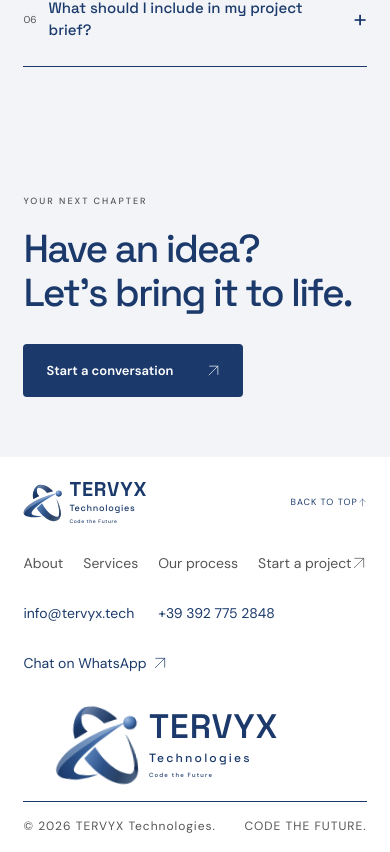
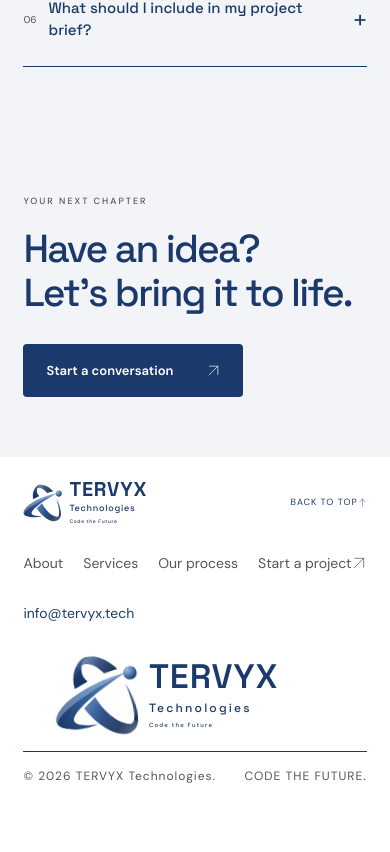
Before and after one commit to FawazAhmad3/TervyxTechnologies, a React (Vite) app in the folder Frontend/: page / in a window 390 px wide. Shown: the part 8013-8865 px from the top of the page. After the commit the page ends 8815 px from the top, so only its background shows below. Built offline with nearby package versions, Linux system fonts and the light colour scheme.

Commit message:
Remove public phone and WhatsApp contact details

```diff
--- a/Frontend/components/ContactChannels.tsx
+++ b/Frontend/components/ContactChannels.tsx
@@ -1,14 +1,9 @@
-import Icon from "./Icon";
 import contact from "../data/contact.json";
 export default function ContactChannels() {
   const c = contact.channels;
   return (
     <address className="contact-channels" aria-label={c.label}>
       <a href={c.email.href}>{c.email.label}</a>
-      <a href={c.phone.href}>{c.phone.label}</a>
-      <a href={c.whatsapp.href} target="_blank" rel="noopener noreferrer">
-        {c.whatsapp.label} <Icon name="arrow-up-right" />
-      </a>
     </address>
   );
 }
--- a/Frontend/components/ProjectForm.tsx
+++ b/Frontend/components/ProjectForm.tsx
@@ -138,13 +138,6 @@ export default function ProjectForm() {
         {(status === c.error || status === c.rateLimited) && (
           <div className="quote-contact-fallback">
             <p>{c.fallback}</p>
-            <a
-              href={contact.channels.whatsapp.href}
-              target="_blank"
-              rel="noopener noreferrer"
-            >
-              {contact.channels.whatsapp.label} <Icon name="arrow-up-right" />
-            </a>
             <a href={contact.channels.email.href}>
               {contact.channels.email.label}
             </a>
--- a/Frontend/data/contact.json
+++ b/Frontend/data/contact.json
@@ -38,7 +38,7 @@
       "plan": "Selected plan"
     },
     "sending": "Sending your request\u2026",
-    "error": "We couldn\u2019t send your request. Your details are still here. Please contact us by WhatsApp or email below.",
+    "error": "We couldn\u2019t send your request. Your details are still here. Please contact us by email below.",
     "rateLimited": "You\u2019ve sent several requests. Please wait a minute before trying again.",
     "referenceLabel": "Reference",
     "fallback": "You can also reach us directly:"
@@ -48,14 +48,6 @@
     "email": {
       "label": "info@tervyx.tech",
       "href": "mailto:info@tervyx.tech"
-    },
-    "phone": {
-      "label": "+39 392 775 2848",
-      "href": "tel:+393927752848"
-    },
-    "whatsapp": {
-      "label": "Chat on WhatsApp",
-      "href": "https://wa.me/393927752848?text=Hello%20TERVYX%20Technologies%2C%20I%20would%20like%20to%20discuss%20a%20project."
     }
   }
 }
--- a/Frontend/data/seo.json
+++ b/Frontend/data/seo.json
@@ -5,7 +5,6 @@
   "organization": {
     "name": "TERVYX Technologies",
     "email": "info@tervyx.tech",
-    "telephone": "+393927752848",
     "logo": "/brand/tervyx-navy.svg"
   },
   "searchConsoleVerification": "",
@@ -38,7 +37,7 @@
     "contact": {
       "path": "/contact",
       "title": "Contact Us & Request a Quote | TERVYX Technologies",
-      "description": "Discuss your website, app, social media, or SEO project with TERVYX Technologies. Share your requirements or contact us by email, phone, or WhatsApp.",
+      "description": "Discuss your website, app, social media, or SEO project with TERVYX Technologies. Share your requirements or contact our team by email.",
       "label": "Contact"
     },
     "pricing": {
--- a/Frontend/seo/config.ts
+++ b/Frontend/seo/config.ts
@@ -33,7 +33,6 @@ export function structuredData(page: SeoPage) {
     url: origin + "/",
     logo: { "@type": "ImageObject", url: origin + seo.organization.logo },
     email: seo.organization.email,
-    telephone: seo.organization.telephone,
   };
   const website = {
     "@type": "WebSite",
```
